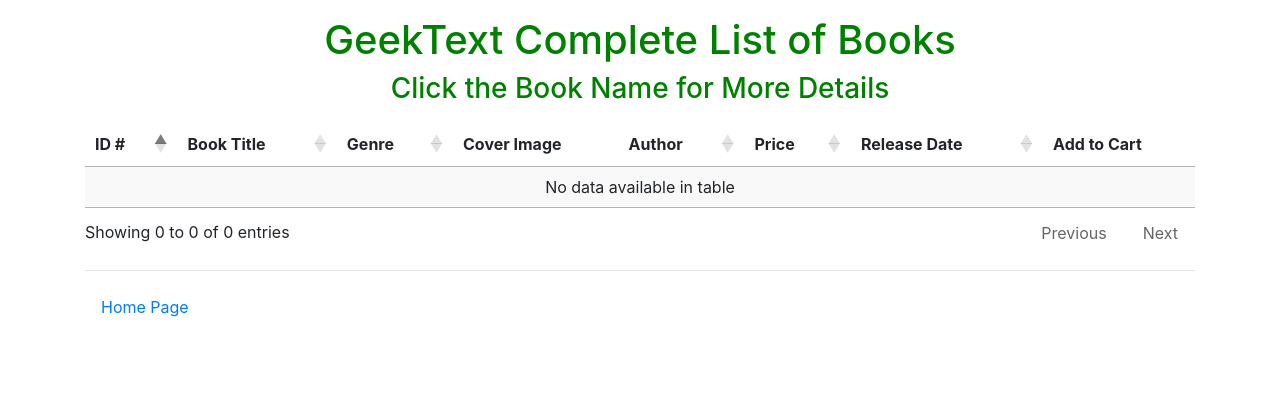
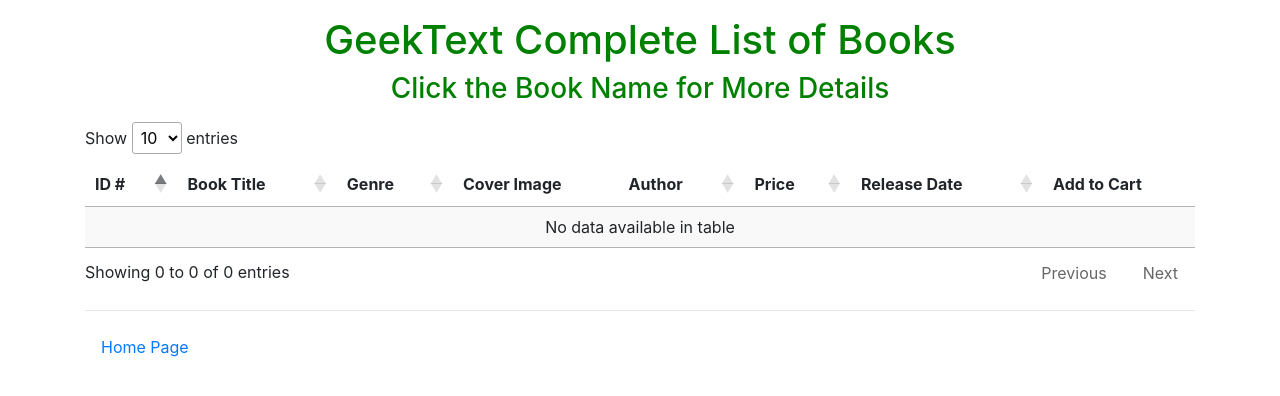
Before and after one commit to CEN4010-Group-4/GeekText-project, a Django app: template apps/bookstore/templates/bookstore/all_books.html in a window 1280 px wide. Shown: the part 72-468 px from the top of the page. Run offline with Django 3.2, Linux system fonts and the light colour scheme; the template is opened without the code that fills it, so the values that code supplies are empty; some libraries are stand-ins or nearby versions.

Commit message:
Added pagination based on 20 results

```diff
--- a/apps/bookstore/templates/bookstore/main.html
+++ b/apps/bookstore/templates/bookstore/main.html
@@ -55,21 +55,21 @@
 				"columnDefs": [
 					{ "orderable": false, "targets": [3, 7] }
 				],
-				"lengthChange": false,
+				"lengthMenu": [10, 20],
 				"searching": false
 			});
 			$("#fiction").DataTable({
 				"columnDefs": [
 					{ "orderable": false, "targets": [0, 2, 6]}
 				],
-				"lengthChange": false,
+				"lengthMenu": [10, 20],
 				"searching": false
 			});
 			$("#nonFiction").DataTable({
 				"columnDefs": [
 					{ "orderable": false, "targets": [0, 2, 6]}
 				],
-				"lengthChange": false,
+				"lengthMenu": [10, 20],
 				"searching": false
 			});
         });
```
